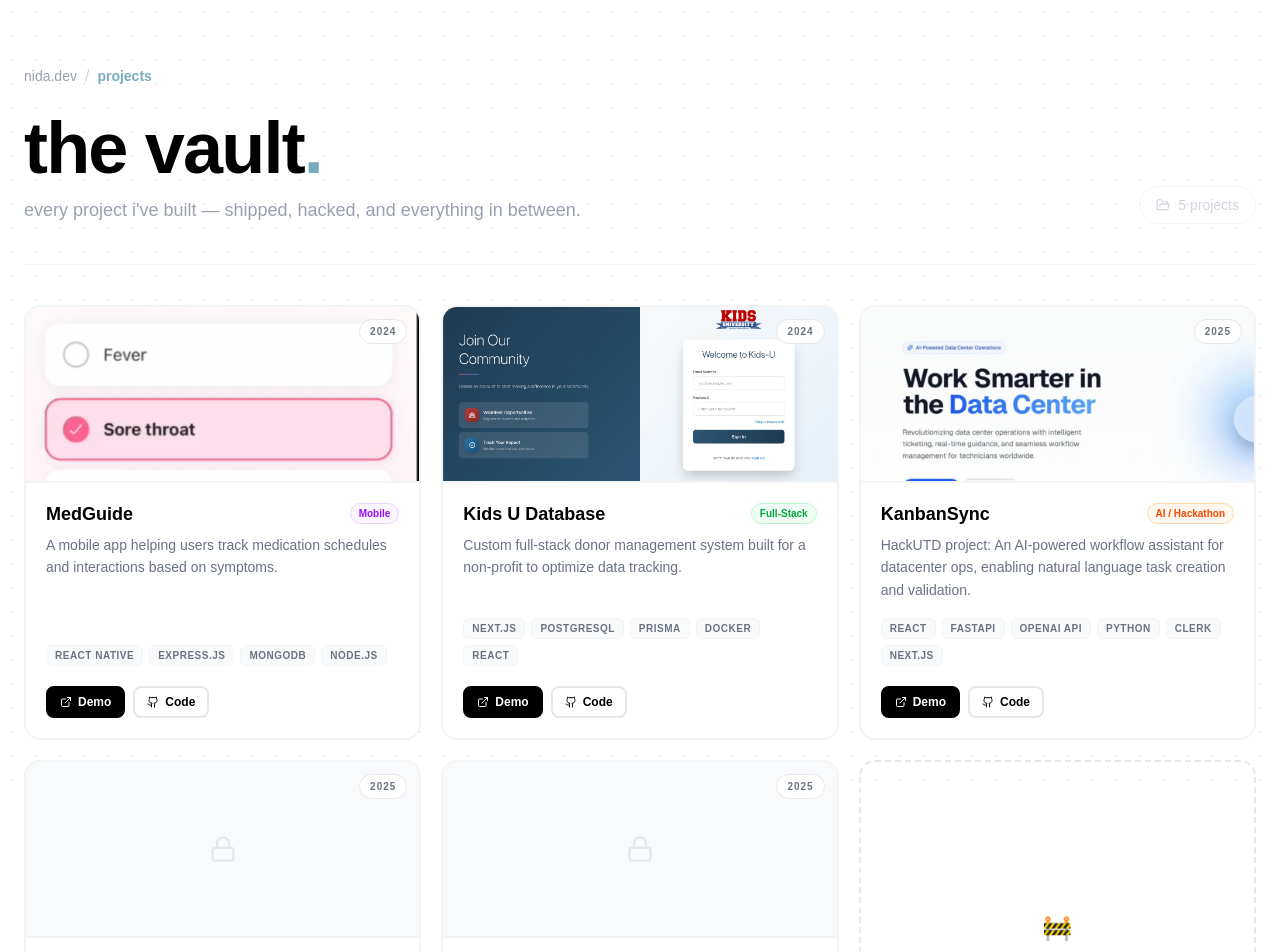
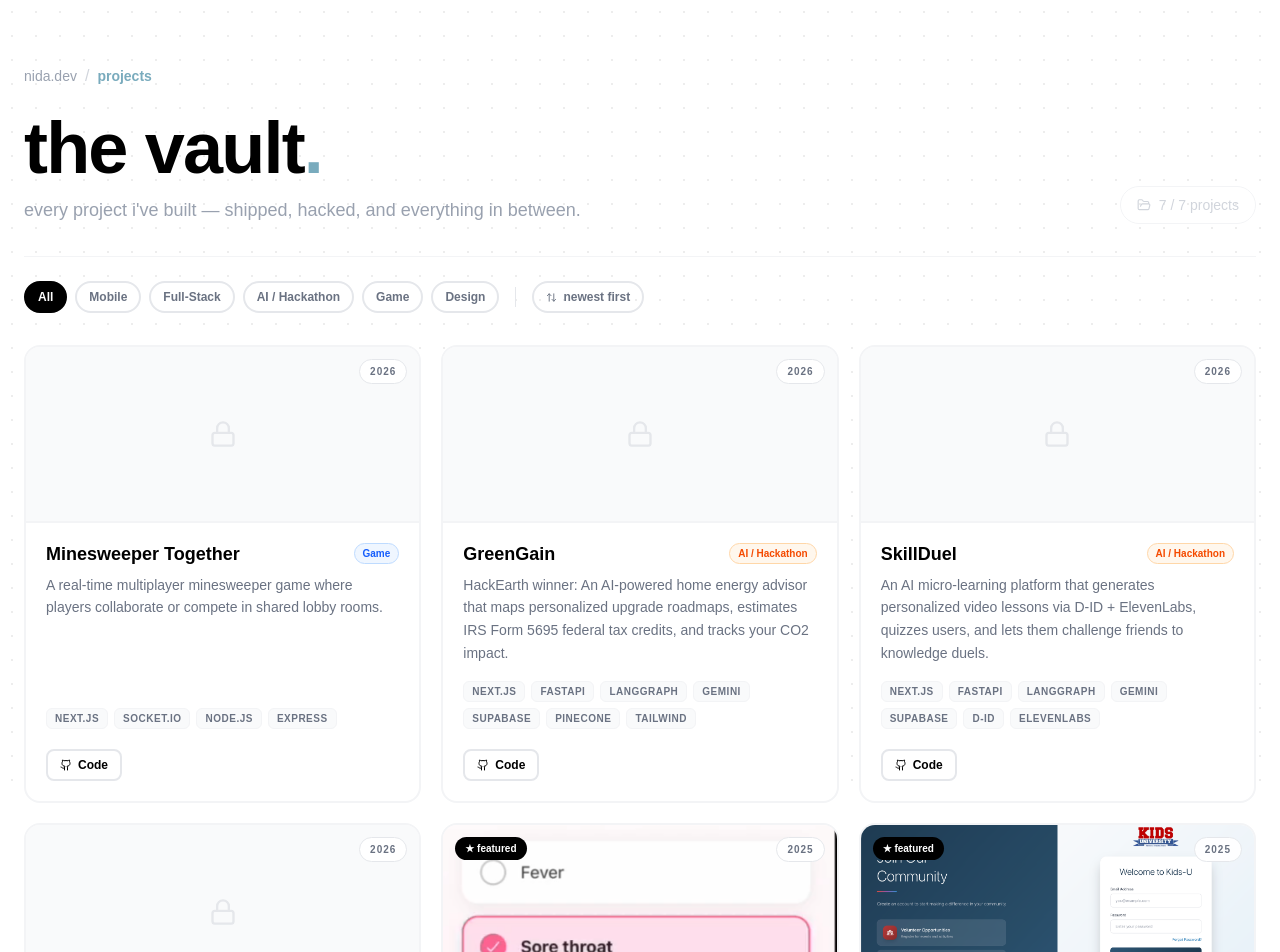
Before and after one commit to nidarath/porfolio, a Next.js app: page /projects in a window 1280 px wide. Shown: the top 952 px of the page. Built offline with nearby package versions, Linux system fonts and the light colour scheme.

Commit message:
added projects

```diff
--- a/app/projects/page.tsx
+++ b/app/projects/page.tsx
@@ -1,7 +1,8 @@
 "use client";
-import { motion } from "framer-motion";
-import { Github, ExternalLink, Lock, FolderOpen } from "lucide-react";
+import { motion, AnimatePresence } from "framer-motion";
+import { Github, ExternalLink, FolderOpen, Lock, ArrowUpDown } from "lucide-react";
 import { projects } from "@/lib/projects";
+import { useState, useMemo } from "react";
 
 const tagColors: Record<string, string> = {
     Mobile: "bg-purple-50 text-purple-600 border-purple-200",
@@ -11,35 +12,38 @@ const tagColors: Record<string, string> = {
     Design: "bg-pink-50 text-pink-600 border-pink-200",
 };
 
-const containerVariants = {
-    hidden: {},
-    show: {
-        transition: {
-            staggerChildren: 0.07,
-        },
-    },
+const cardVariants = {
+    hidden: { opacity: 0, y: 24 },
+    show: { opacity: 1, y: 0, transition: { duration: 0.35, ease: "easeOut" as const } },
+    exit: { opacity: 0, y: -12, transition: { duration: 0.2 } },
 };
 
-const cardVariants = {
-    hidden: { opacity: 0, y: 24 },
-    show: { opacity: 1, y: 0, transition: { duration: 0.4, ease: "easeOut" as const } },
-};
+const allTags = ["All", ...Array.from(new Set(projects.map((p) => p.tag)))];
 
 export default function ProjectsPage() {
+    const [activeTag, setActiveTag] = useState("All");
+    const [sortNewest, setSortNewest] = useState(true);
+
+    const filtered = useMemo(() => {
+        const base = activeTag === "All" ? projects : projects.filter((p) => p.tag === activeTag);
+        return [...base].sort((a, b) =>
+            sortNewest ? Number(b.year) - Number(a.year) : Number(a.year) - Number(b.year)
+        );
+    }, [activeTag, sortNewest]);
+
     return (
         <main className="min-h-screen bg-white relative overflow-x-hidden">
             {/* dot grid background */}
             <div
                 className="fixed inset-0 opacity-[0.07] pointer-events-none"
                 style={{
-                    backgroundImage:
-                        "radial-gradient(#000 1px, transparent 1px)",
+                    backgroundImage: "radial-gradient(#000 1px, transparent 1px)",
                     backgroundSize: "24px 24px",
                 }}
             />
 
             {/* header */}
-            <div className="relative z-10 px-6 pt-16 pb-10 max-w-7xl mx-auto">
+            <div className="relative z-10 px-6 pt-16 pb-6 max-w-7xl mx-auto">
                 <motion.div
                     initial={{ opacity: 0, y: -16 }}
                     animate={{ opacity: 1, y: 0 }}
@@ -69,26 +73,69 @@ export default function ProjectsPage() {
                         </div>
                         <div className="flex items-center gap-2 text-gray-300 border border-gray-100 rounded-full px-4 py-2 text-sm font-medium">
                             <FolderOpen size={14} />
-                            <span>{projects.length} projects</span>
+                            <span>{filtered.length} / {projects.length} projects</span>
                         </div>
                     </div>
 
                     {/* divider */}
-                    <div className="mt-10 h-px bg-gray-100" />
+                    <div className="mt-8 h-px bg-gray-100" />
+                </motion.div>
+            </div>
+
+            {/* filters */}
+            <div className="relative z-10 px-6 pb-8 max-w-7xl mx-auto">
+                <motion.div
+                    initial={{ opacity: 0, y: 8 }}
+                    animate={{ opacity: 1, y: 0 }}
+                    transition={{ duration: 0.4, delay: 0.15 }}
+                    className="flex flex-wrap items-center gap-3"
+                >
+                    {/* tag pills */}
+                    <div className="flex flex-wrap gap-2">
+                        {allTags.map((tag) => (
+                            <button
+                                key={tag}
+                                onClick={() => setActiveTag(tag)}
+                                className={`px-3 py-1.5 rounded-full text-xs font-bold border-2 transition-all ${
+                                    activeTag === tag
+                                        ? "bg-black text-white border-black"
+                                        : "bg-white text-gray-500 border-gray-200 hover:border-black hover:text-black"
+                                }`}
+                            >
+                                {tag}
+                            </button>
+                        ))}
+                    </div>
+
+                    {/* divider */}
+                    <div className="h-5 w-px bg-gray-200 mx-1" />
+
+                    {/* sort toggle */}
+                    <button
+                        onClick={() => setSortNewest(!sortNewest)}
+                        className="flex items-center gap-1.5 px-3 py-1.5 rounded-full text-xs font-bold border-2 border-gray-200 text-gray-500 hover:border-black hover:text-black transition-all"
+                    >
+                        <ArrowUpDown size={11} />
+                        {sortNewest ? "newest first" : "oldest first"}
+                    </button>
                 </motion.div>
             </div>
 
             {/* project grid */}
+            <div className="relative z-10 px-6 pb-24 max-w-7xl mx-auto">
                 <motion.div
-                variants={containerVariants}
+                    layout
+                    className="grid grid-cols-1 sm:grid-cols-2 lg:grid-cols-3 gap-5"
+                >
+                    <AnimatePresence mode="popLayout">
+                        {filtered.map((project) => (
+                            <motion.div
+                                key={project.title}
+                                layout
+                                variants={cardVariants}
                                 initial="hidden"
                                 animate="show"
-                className="relative z-10 px-6 pb-24 max-w-7xl mx-auto grid grid-cols-1 sm:grid-cols-2 lg:grid-cols-3 gap-5"
-            >
-                {projects.map((project) => (
-                    <motion.div
-                        key={project.title}
-                        variants={cardVariants}
+                                exit="exit"
                                 whileHover={{ y: -5, boxShadow: "6px 6px 0px 0px #79ABBD" }}
                                 className="group bg-white rounded-2xl border-2 border-gray-100 hover:border-black overflow-hidden flex flex-col transition-all duration-300"
                             >
@@ -111,6 +158,12 @@ export default function ProjectsPage() {
                                     <span className="absolute top-3 right-3 bg-white/90 backdrop-blur-sm border border-gray-200 text-gray-500 text-[10px] font-bold rounded-full px-2.5 py-1 tracking-widest">
                                         {project.year}
                                     </span>
+                                    {/* featured badge */}
+                                    {project.featured && (
+                                        <span className="absolute top-3 left-3 bg-black text-white text-[10px] font-bold rounded-full px-2.5 py-1 flex items-center gap-1">
+                                            ★ featured
+                                        </span>
+                                    )}
                                 </div>
 
                                 {/* content */}
@@ -145,7 +198,7 @@ export default function ProjectsPage() {
 
                                     {/* action buttons */}
                                     <div className="flex items-center gap-2 mt-auto">
-                                {project.liveLink ? (
+                                        {project.liveLink && (
                                             <a
                                                 href={project.liveLink}
                                                 target="_blank"
@@ -155,11 +208,6 @@ export default function ProjectsPage() {
                                                 <ExternalLink size={12} />
                                                 Demo
                                             </a>
-                                ) : (
-                                    <span className="flex items-center gap-1.5 px-3 py-1.5 bg-gray-50 text-gray-300 rounded-lg text-xs font-bold border-2 border-gray-100 cursor-not-allowed select-none">
-                                        <Lock size={12} />
-                                        Soon
-                                    </span>
                                         )}
                                         {project.repoLink && (
                                             <a
@@ -176,17 +224,23 @@ export default function ProjectsPage() {
                                 </div>
                             </motion.div>
                         ))}
+                    </AnimatePresence>
 
-                {/* "more coming" card */}
+                    {/* "more coming" card — only shown when viewing all */}
+                    {activeTag === "All" && (
                         <motion.div
-                    variants={cardVariants}
+                            layout
+                            initial={{ opacity: 0 }}
+                            animate={{ opacity: 1 }}
                             className="rounded-2xl border-2 border-dashed border-gray-200 flex flex-col items-center justify-center p-10 text-center min-h-[200px]"
                         >
                             <p className="text-2xl mb-2">🚧</p>
                             <p className="text-gray-400 text-sm font-bold">more coming soon</p>
                             <p className="text-gray-300 text-xs mt-1">always building something</p>
                         </motion.div>
+                    )}
                 </motion.div>
+            </div>
         </main>
     );
 }
--- a/lib/projects.ts
+++ b/lib/projects.ts
@@ -7,6 +7,7 @@ export type Project = {
   repoLink: string | null;
   tag: string;
   year: string;
+  featured?: boolean;
 };
 
 export const projects: Project[] = [
@@ -19,7 +20,8 @@ export const projects: Project[] = [
     liveLink: "https://youtu.be/vfM3Prxhggk",
     repoLink: "https://github.com/Nsujatno/MedGuide",
     tag: "Mobile",
-    year: "2024",
+    year: "2025",
+    featured: true,
   },
   {
     title: "Kids U Database",
@@ -30,7 +32,8 @@ export const projects: Project[] = [
     liveLink: "https://youtu.be/xM_jzEvte0I",
     repoLink: "https://github.com/UTDallasEPICS/Kids-U-Donor-Volunteer-Database",
     tag: "Full-Stack",
-    year: "2024",
+    year: "2025",
+    featured: true,
   },
   {
     title: "KanbanSync",
@@ -42,6 +45,7 @@ export const projects: Project[] = [
     repoLink: "https://github.com/Nsujatno/hackutd25",
     tag: "AI / Hackathon",
     year: "2025",
+    featured: true,
   },
   {
     title: "Minesweeper Together",
@@ -50,22 +54,44 @@ export const projects: Project[] = [
     tech: ["Next.js", "Socket.io", "Node.js", "Express"],
     image: null,
     liveLink: null,
-    repoLink: "https://github.com/Nsujatno/minesweeper-together",
+    repoLink: "https://github.com/Nsujatno/minesweeper-co-op-game",
     tag: "Game",
-    year: "2025",
+    year: "2026",
   },
   {
-    title: "Portfolio",
+    title: "GreenGain",
     description:
-      "The very site you're on. A minimal, animated developer portfolio built with Next.js and Framer Motion.",
-    tech: ["Next.js", "TypeScript", "Tailwind", "Framer Motion"],
+      "HackEarth winner: An AI-powered home energy advisor that maps personalized upgrade roadmaps, estimates IRS Form 5695 federal tax credits, and tracks your CO2 impact.",
+    tech: ["Next.js", "FastAPI", "LangGraph", "Gemini", "Supabase", "Pinecone", "Tailwind"],
     image: null,
-    liveLink: "https://nida.dev",
-    repoLink: "https://github.com/Nsujatno/my-portfolio",
+    liveLink: null,
+    repoLink: "https://github.com/Nsujatno/GreenGain",
+    tag: "AI / Hackathon",
+    year: "2026",
+  },
+  {
+    title: "SkillDuel",
+    description:
+      "An AI micro-learning platform that generates personalized video lessons via D-ID + ElevenLabs, quizzes users, and lets them challenge friends to knowledge duels.",
+    tech: ["Next.js", "FastAPI", "LangGraph", "Gemini", "Supabase", "D-ID", "ElevenLabs"],
+    image: null,
+    liveLink: null,
+    repoLink: "https://github.com/Nsujatno/hack-ai-2026",
+    tag: "AI / Hackathon",
+    year: "2026",
+  },
+  {
+    title: "ASCII Visualizer",
+    description:
+      "A web app that converts images into ASCII art, featuring drag-and-drop, a matrix binary rain background, and one-click export to clipboard or .txt.",
+    tech: ["Python", "Flask", "Pillow", "HTML", "CSS", "JavaScript"],
+    image: null,
+    liveLink: null,
+    repoLink: "https://github.com/nidarath/ascii-visualizer",
     tag: "Design",
-    year: "2025",
+    year: "2026",
   },
 ];
 
-// The 3 featured projects shown on the main page
-export const featuredProjects = projects.slice(0, 3);
+// Featured projects shown on the main page — set featured: true in the data above
+export const featuredProjects = projects.filter((p) => p.featured);
```
Lines whose indentation alone changed are shown as unchanged.
